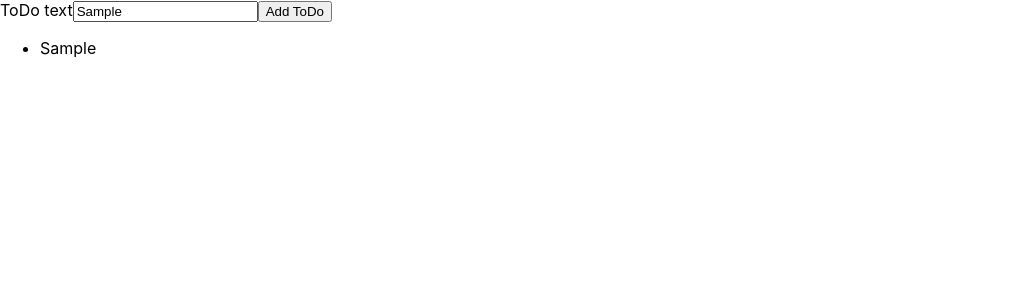
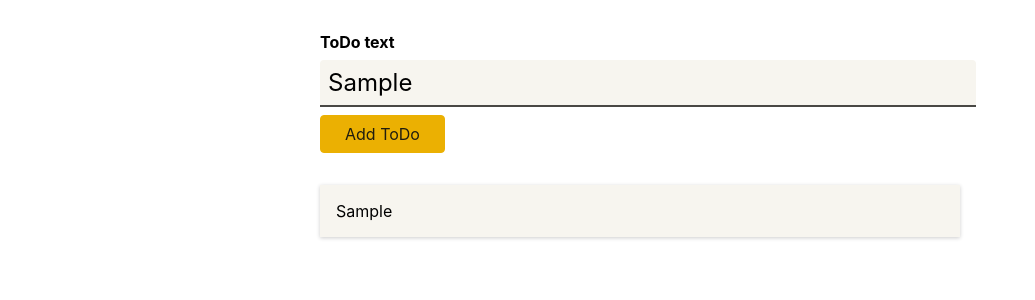
Before and after one commit to YanaAleksieva/react-with-typescript, a React (Create React App) app: page / in a window 1280 px wide. Both pictures are taken after typing "Sample" into the empty fields and a click on the button "Add ToDo". Shown: the top 300 px of the page, without its empty margins (0-1035 px from the left). Built offline with nearby package versions, Linux system fonts and the light colour scheme.

Commit message:
add styling

```diff
--- /dev/null
+++ b/src/components/NewTodo.module.css
@@ -0,0 +1,41 @@
+.form {
+  width: 40rem;
+  margin: 2rem auto;
+}
+
+.form label {
+  display: block;
+  font-weight: bold;
+  margin-bottom: 0.5rem;
+}
+
+.form input {
+  display: block;
+  width: 100%;
+  font: inherit;
+  font-size: 1.5rem;
+  padding: 0.5rem;
+  border-radius: 4px;
+  background-color: #f7f5ef;
+  border: none;
+  border-bottom: 2px solid #494844;
+  border-bottom-right-radius: 0;
+  border-bottom-left-radius: 0;
+  margin-bottom: 0.5rem;
+}
+
+.form button {
+  font: inherit;
+  background-color: #ebb002;
+  border: 1px solid #ebb002;
+  color: #201d0f;
+  padding: 0.5rem 1.5rem;
+  border-radius: 4px;
+  cursor: pointer;
+}
+
+.form button:hover,
+.form button:active {
+  background-color: #ebc002;
+  border-color: #ebc002;
+}
--- a/src/components/NewTodo.tsx
+++ b/src/components/NewTodo.tsx
@@ -1,4 +1,6 @@
 import React, { useRef } from "react";
+
+import classes from "./NewTodo.module.css";
 
 const NewTodo: React.FC<{ onAddTodo: (text: string) => void }> = (props) => {
   const todoTextInputRef = useRef<HTMLInputElement>(null);
@@ -18,7 +20,7 @@
   };
 
   return (
-    <form onSubmit={submitHandler}>
+    <form onSubmit={submitHandler} className={classes.form}>
       <label htmlFor="text">ToDo text</label>
       <input type="text" id="text" ref={todoTextInputRef} />
       <button>Add ToDo</button>
--- /dev/null
+++ b/src/components/TodoItem.module.css
@@ -0,0 +1,6 @@
+.item {
+  margin: 1rem 0;
+  box-shadow: 0 1px 4px rgba(0, 0, 0, 0.2);
+  padding: 1rem;
+  background-color: #f7f5ef;
+}
--- a/src/components/TodoItem.tsx
+++ b/src/components/TodoItem.tsx
@@ -1,7 +1,9 @@
 import React from "react";
 
+import classes from "./TodoItem.module.css";
+
 const TodoItem: React.FC<{ text: string }> = (props) => {
-  return <li>{props.text}</li>;
+  return <li className={classes.item}>{props.text}</li>;
 };
 
 export default TodoItem;
--- /dev/null
+++ b/src/components/Todos.module.css
@@ -0,0 +1,6 @@
+.todos {
+  list-style: none;
+  margin: 2rem auto;
+  padding: 0;
+  width: 40rem;
+}
--- a/src/components/Todos.tsx
+++ b/src/components/Todos.tsx
@@ -2,9 +2,11 @@
 import Todo from "../models/todo";
 import TodoItem from "./TodoItem";
 
+import classes from "./Todos.module.css";
+
 const Todos: React.FC<{ items: Todo[] }> = (props) => {
   return (
-    <ul>
+    <ul className={classes.todos}>
       {props.items.map((item) => (
         <TodoItem key={item.id} text={item.text} />
       ))}
```
